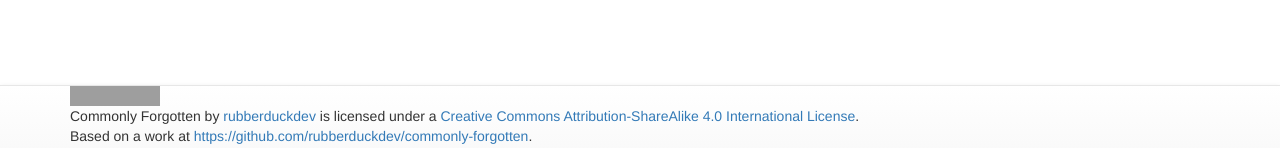
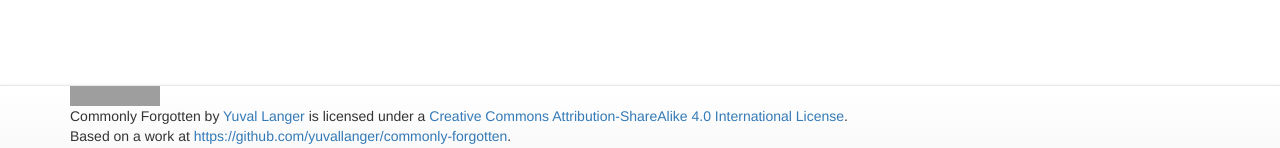
Before and after one commit to yuvallanger/yuvallanger.github.io, a Jekyll site: the page built from index.md, in a window 1280 px wide. Shown: the part 734-882 px from the top of the page. Built offline with Jekyll 4.4.1, drawn with Linux system fonts in a browser that asks for light colours; nearby versions of some CDN libraries; some of the changed text lies outside the part shown; grey boxes are pictures that could not be loaded.

Commit message:
Creative Commons

```diff
--- a/_layouts/default.html
+++ b/_layouts/default.html
@@ -25,7 +25,7 @@
 
     <div class="navbar navbar-default navbar-fixed-bottom">
       <div class="container">
-        <a rel="license" href="http://creativecommons.org/licenses/by-sa/4.0/"><img alt="Creative Commons License" style="border-width:0" src="http://i.creativecommons.org/l/by-sa/4.0/88x31.png" /></a><br /><span xmlns:dct="http://purl.org/dc/terms/" property="dct:title">Commonly Forgotten</span> by <a xmlns:cc="http://creativecommons.org/ns#" href="http://rubberduckdev.github.io/commonly-forgotten" property="cc:attributionName" rel="cc:attributionURL">rubberduckdev</a> is licensed under a <a rel="license" href="http://creativecommons.org/licenses/by-sa/4.0/">Creative Commons Attribution-ShareAlike 4.0 International License</a>.<br />Based on a work at <a xmlns:dct="http://purl.org/dc/terms/" href="https://github.com/rubberduckdev/commonly-forgotten" rel="dct:source">https://github.com/rubberduckdev/commonly-forgotten</a>.<br />Permissions beyond the scope of this license may be available at <a xmlns:cc="http://creativecommons.org/ns#" href="https://github.com/rubberduckdev/commonly-forgotten" rel="cc:morePermissions">https://github.com/rubberduckdev/commonly-forgotten</a>.
+        <a rel="license" href="http://creativecommons.org/licenses/by-sa/4.0/"><img alt="Creative Commons License" style="border-width:0" src="http://i.creativecommons.org/l/by-sa/4.0/88x31.png" /></a><br /><span xmlns:dct="http://purl.org/dc/terms/" property="dct:title">Commonly Forgotten</span> by <a xmlns:cc="http://creativecommons.org/ns#" href="http://yuvallanger.github.io/commonly-forgotten" property="cc:attributionName" rel="cc:attributionURL">Yuval Langer</a> is licensed under a <a rel="license" href="http://creativecommons.org/licenses/by-sa/4.0/">Creative Commons Attribution-ShareAlike 4.0 International License</a>.<br />Based on a work at <a xmlns:dct="http://purl.org/dc/terms/" href="https://github.com/yuvallanger/commonly-forgotten" rel="dct:source">https://github.com/yuvallanger/commonly-forgotten</a>.<br />Permissions beyond the scope of this license may be available at <a xmlns:cc="http://creativecommons.org/ns#" href="https://github.com/yuvallanger/commonly-forgotten" rel="cc:morePermissions">https://github.com/yuvallanger/commonly-forgotten</a>.
       </div> <!-- container-->
     </div> <!-- navbar -->
   </body>
```
